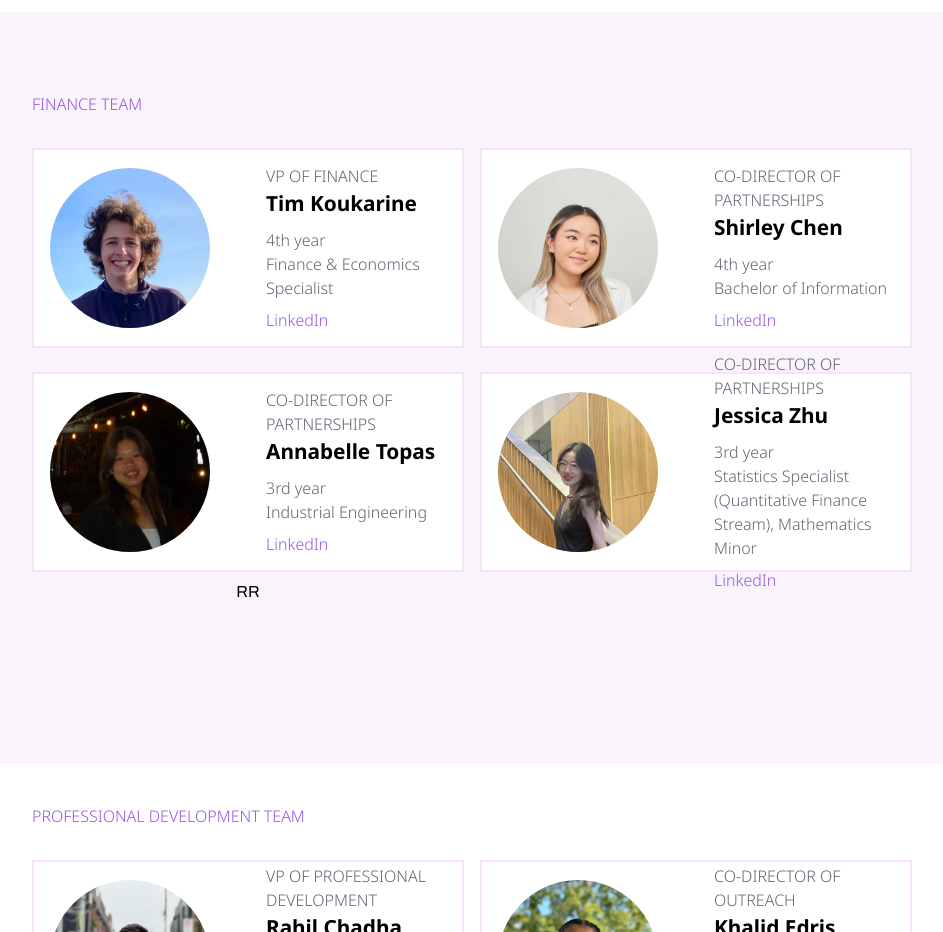
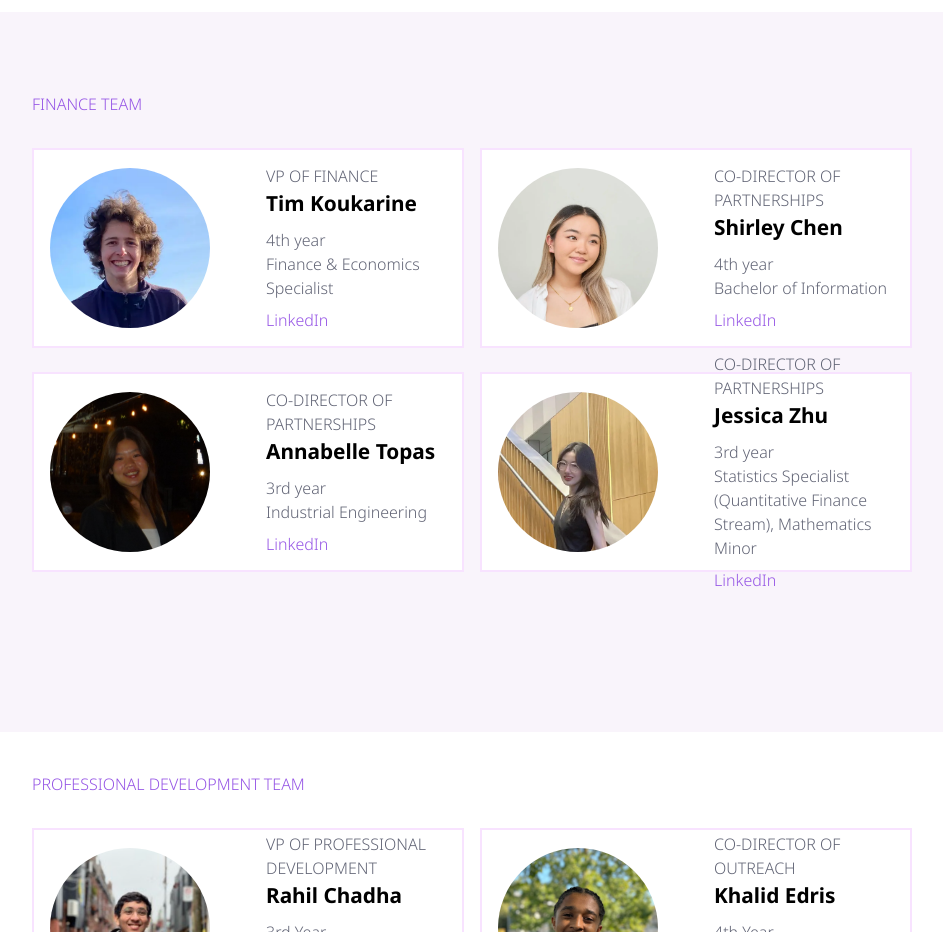
Before and after one commit to SDSS-UofT/sdss-uoft.github.io, a Next.js app in the folder sdss-website/: page /sdss-uoft.github.io/our-teams in a window 1280 px wide. Shown: the part 4260-5192 px from the top of the page, without its empty margins (168-1111 px from the left). Built offline with nearby package versions, Linux system fonts and the light colour scheme.

Commit message:
Update page.tsx
removing RR

```diff
--- a/sdss-website/src/app/our-teams/page.tsx
+++ b/sdss-website/src/app/our-teams/page.tsx
@@ -71,7 +71,7 @@ export default function Teams() {
           <div className="grid grid-cols-1 lg:grid-cols-2 gap-y-2 gap-x-4 justify-items-center">
             {financeTeamData.map((exec) => (
               <ExecCard key={exec.id} {...exec} />
-            ))}RR
+            ))}
           </div>
 
         </div>
```
